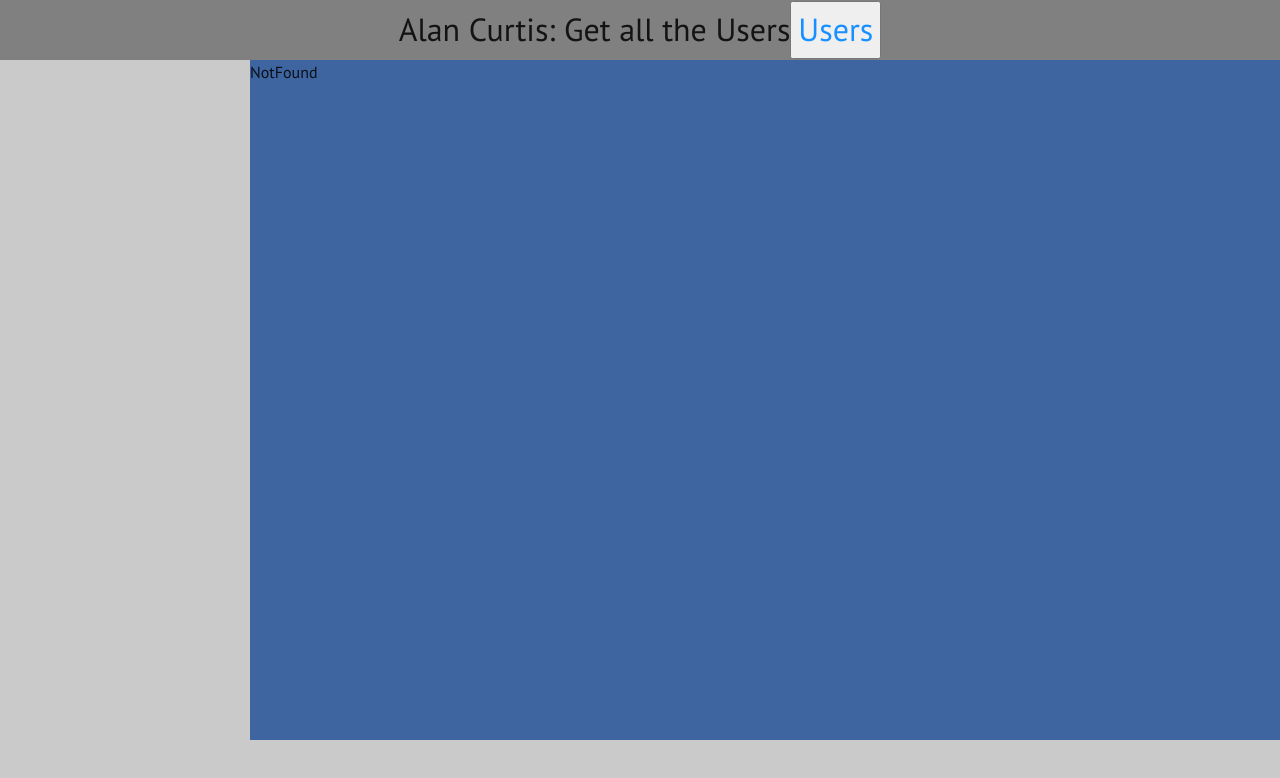
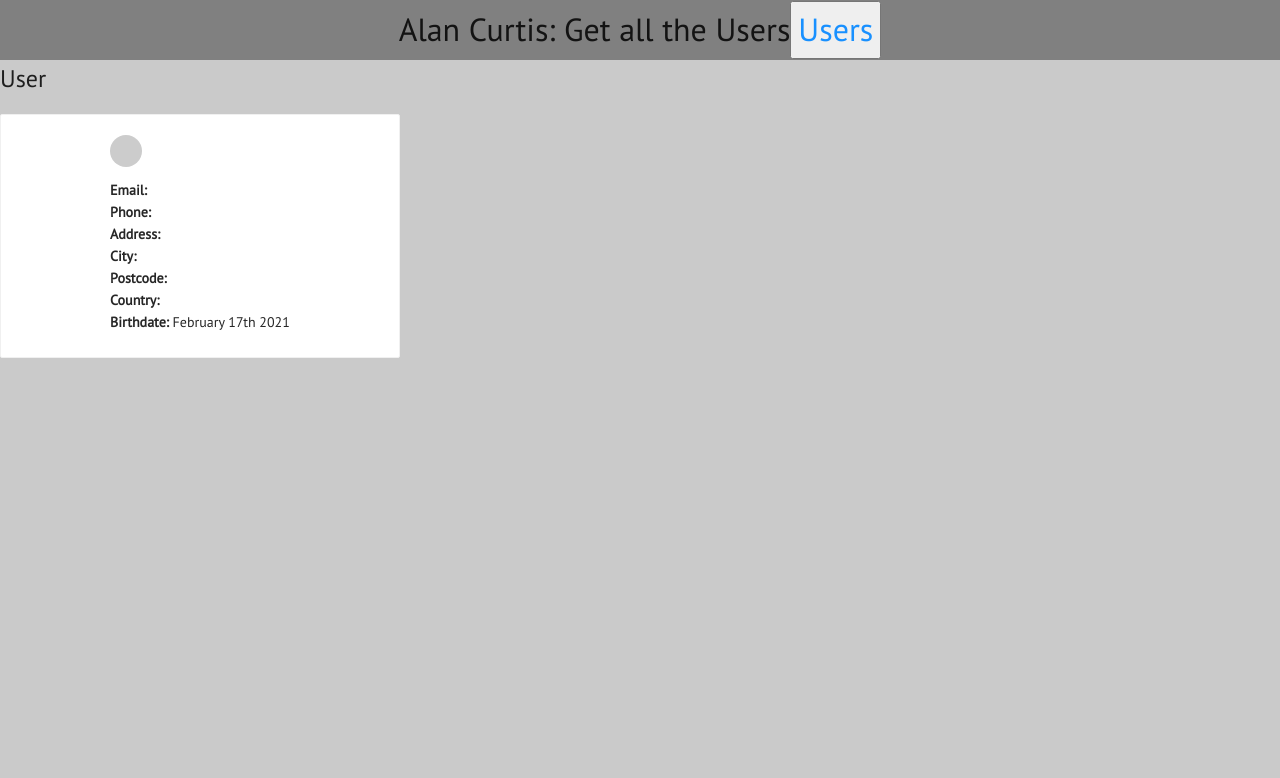
Before and after one commit to alancurtis5000/clozd-test, a React (Create React App) app: page /user/1 in a window 1280 px wide. Shown: the top 778 px of the page. Built offline with nearby package versions, Linux system fonts and the light colour scheme.

Commit message:
cleaned up routes and sytles

```diff
--- a/src/_App.scss
+++ b/src/_App.scss
@@ -2,22 +2,15 @@
   display: grid;
   min-height: 100vh;
 
-  grid-template-rows: 60px 1fr 60px;
-  grid-template-columns: 250px 1fr;
+  grid-template-rows: 60px 1fr;
+  grid-template-columns: 1fr;
 
   grid-template-areas:
-    "header header"
-    "sidebar content"
-    "footer footer";
+    "header"
+    "content";
 
   .Header {
     grid-area: header;
-  }
-  .Footer {
-    grid-area: footer;
-  }
-  .Sidebar {
-    grid-area: sidebar;
   }
   .content {
     grid-area: content;
--- a/src/components/Header/Header.jsx
+++ b/src/components/Header/Header.jsx
@@ -15,7 +15,7 @@ const Header = () => {
         }}
       >
         Alan Curtis: Get all the Users
-        <Link to="/clozd-test/">
+        <Link to="/">
           <button>Users</button>
         </Link>
       </h1>
--- a/src/components/UsersDataTable/UsersDataTable.jsx
+++ b/src/components/UsersDataTable/UsersDataTable.jsx
@@ -41,7 +41,7 @@ const UsersDataTable = (props) => {
 
   const handleOnRowClick = (record, rowIndex) => {
     setUser(record);
-    history.push(`/clozd-test/user/${record.key}`);
+    history.push(`/user/${record.key}`);
   };
 
   return (
--- a/src/routes/AppRouter.jsx
+++ b/src/routes/AppRouter.jsx
@@ -11,8 +11,7 @@ const Routes = withRouter(({ location }) => {
   return (
     <Switch location={location}>
       <Route path="/" exact component={Users} />
-      <Route path="/clozd-test/" exact component={Users} />
-      <Route path="/clozd-test/user/:id" component={User} />
+      <Route path="/user/:id" component={User} />
       <Route component={NotFound} />
     </Switch>
   );
```
